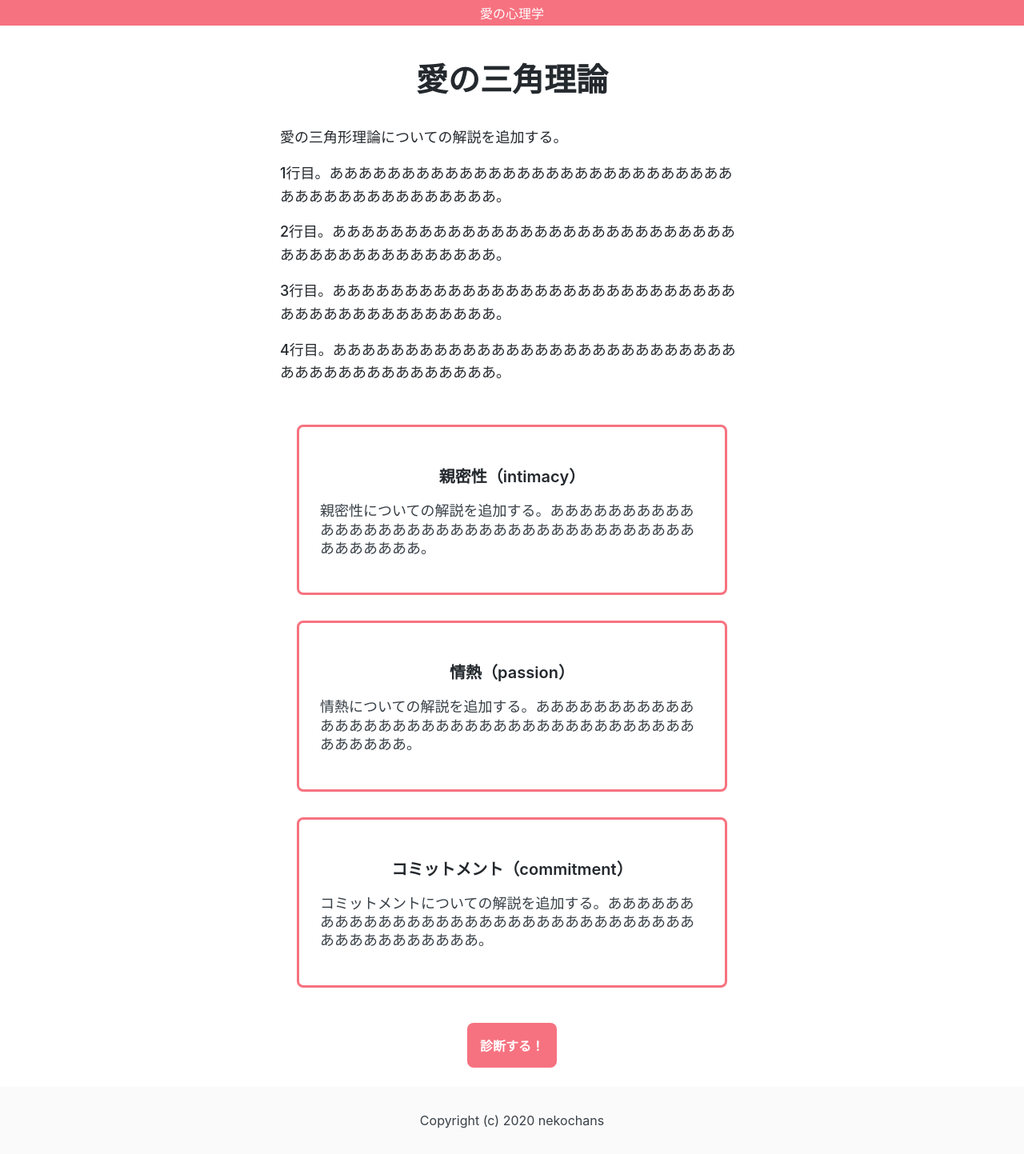
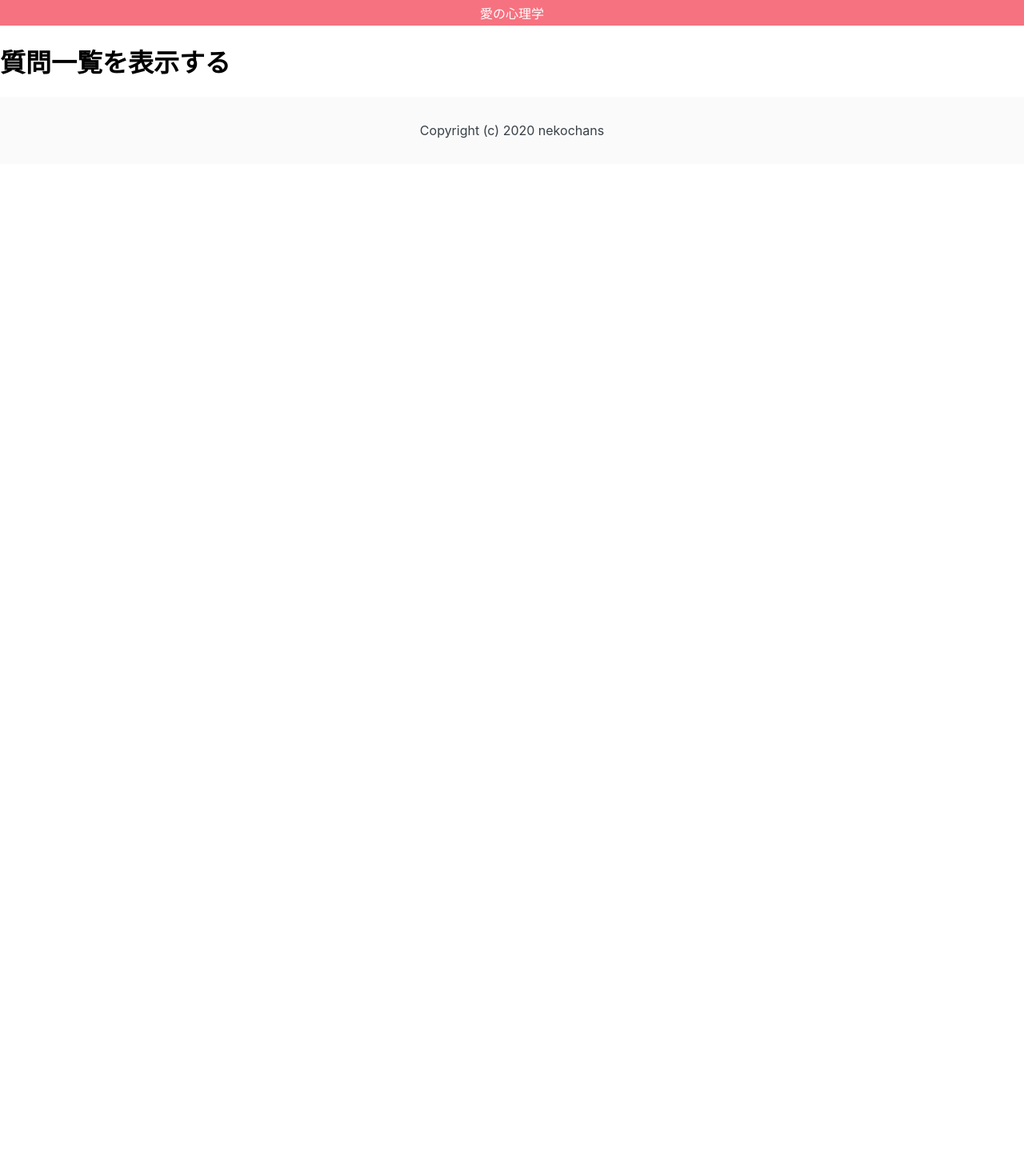
Before and after one commit to nekochans/love-psychology-web, a React (Create React App) app: page /question in a window 1280 px wide. Shown: the whole page at 80% size. After the commit the page ends 800 px from the top, so only its background shows below. Built offline with nearby package versions, Linux system fonts and the light colour scheme.

Commit message:
:sparkles: #12 質問一覧への画面遷移処理を追加

```diff
--- a/src/app/App.tsx
+++ b/src/app/App.tsx
@@ -7,6 +7,7 @@ import { theme } from '../theme';
 import Header from '../components/Header';
 import Footer from '../components/Footer';
 import Counter from '../features/counter/Counter';
+import Question from '../features/question/Question';
 import Home from '../components/Home';
 
 const App: FC = () => {
@@ -19,6 +20,9 @@ const App: FC = () => {
           <Route path="/counter">
             <Counter />
           </Route>
+          <Route path="/question">
+            <Question />
+          </Route>
           <Route path="/">
             <Home />
           </Route>
--- a/src/components/Home.tsx
+++ b/src/components/Home.tsx
@@ -54,8 +54,12 @@ const Home: FC = () => {
           </ElementSection>
         </Elements>
       </Content>
+      <TestLink to="/question">
+        <span>診断する！</span>
+      </TestLink>
+
       <TestLink to="/counter">
-        <span>診断する！</span>
+        <span>Counter</span>
       </TestLink>
     </Section>
   );
--- /dev/null
+++ b/src/features/question/Question.tsx
@@ -0,0 +1,11 @@
+import React, { FC } from 'react';
+
+const Question: FC<{}> = () => {
+  return (
+    <div>
+      <h1>質問一覧を表示する</h1>
+    </div>
+  );
+};
+
+export default Question;
```
